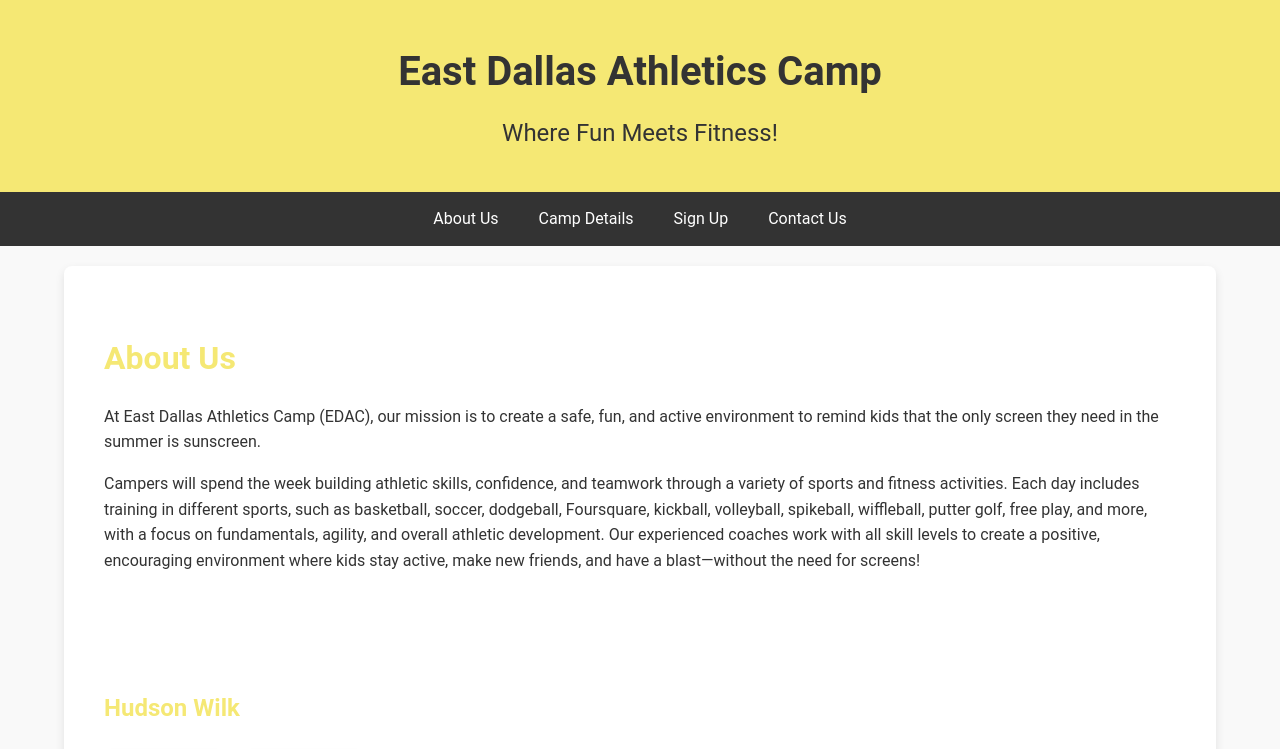
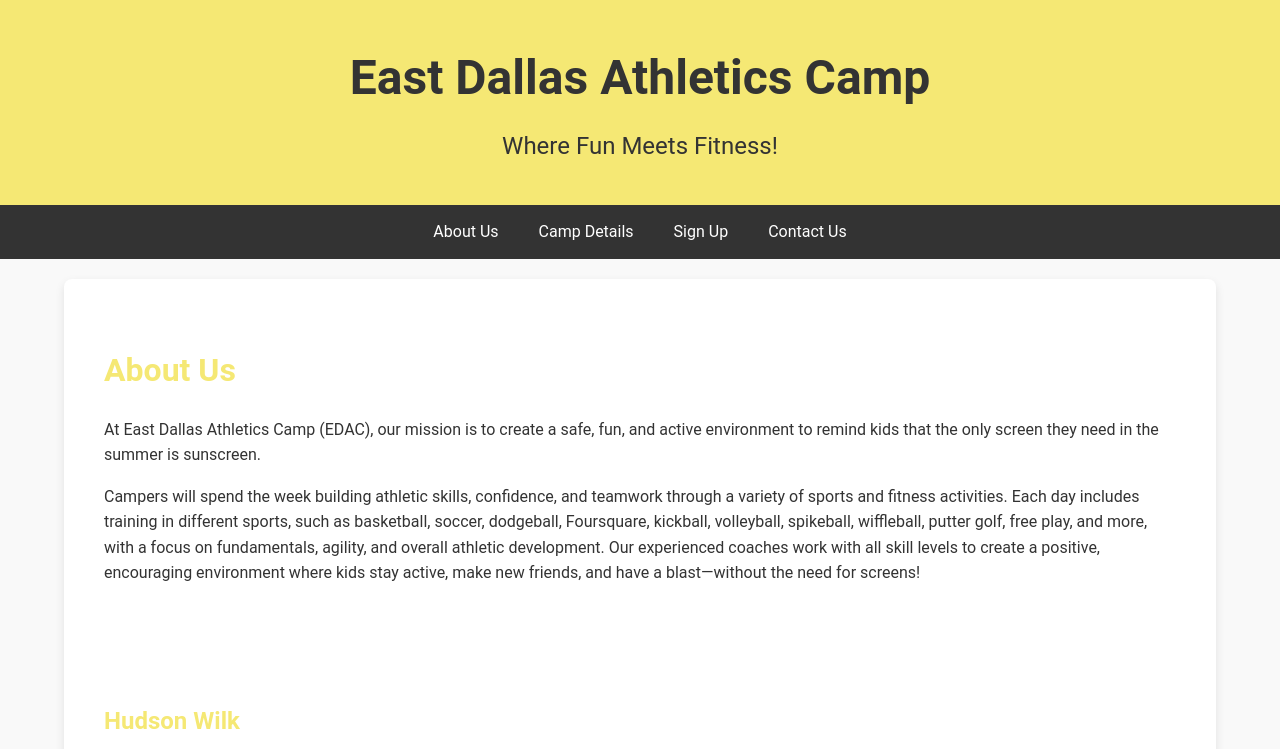
Before and after one commit to hudsonwilk/hudsonwilk.github.io, a plain HTML site: page index.html in a window 1280 px wide. Shown: the top 749 px of the page. Drawn offline with Linux system fonts and the light colour scheme.

Commit message:
Update index.html

```diff
--- a/index.html
+++ b/index.html
@@ -26,12 +26,11 @@
                 text-align: center;
                 padding: 40px 20px;
         }
-<link href="https://fonts.googleapis.com/css2?family=Bangers&family=Chewy&family=Luckiest+Guy&display=swap" rel="stylesheet">
 
         .banner h1 {
             font-size: 3rem;
             margin: 0;
-            font-family: 'Luckiest Guy', cursive; /* Or 'Bangers', or 'Chewy' */
+
         }
 
         .banner p {
```
